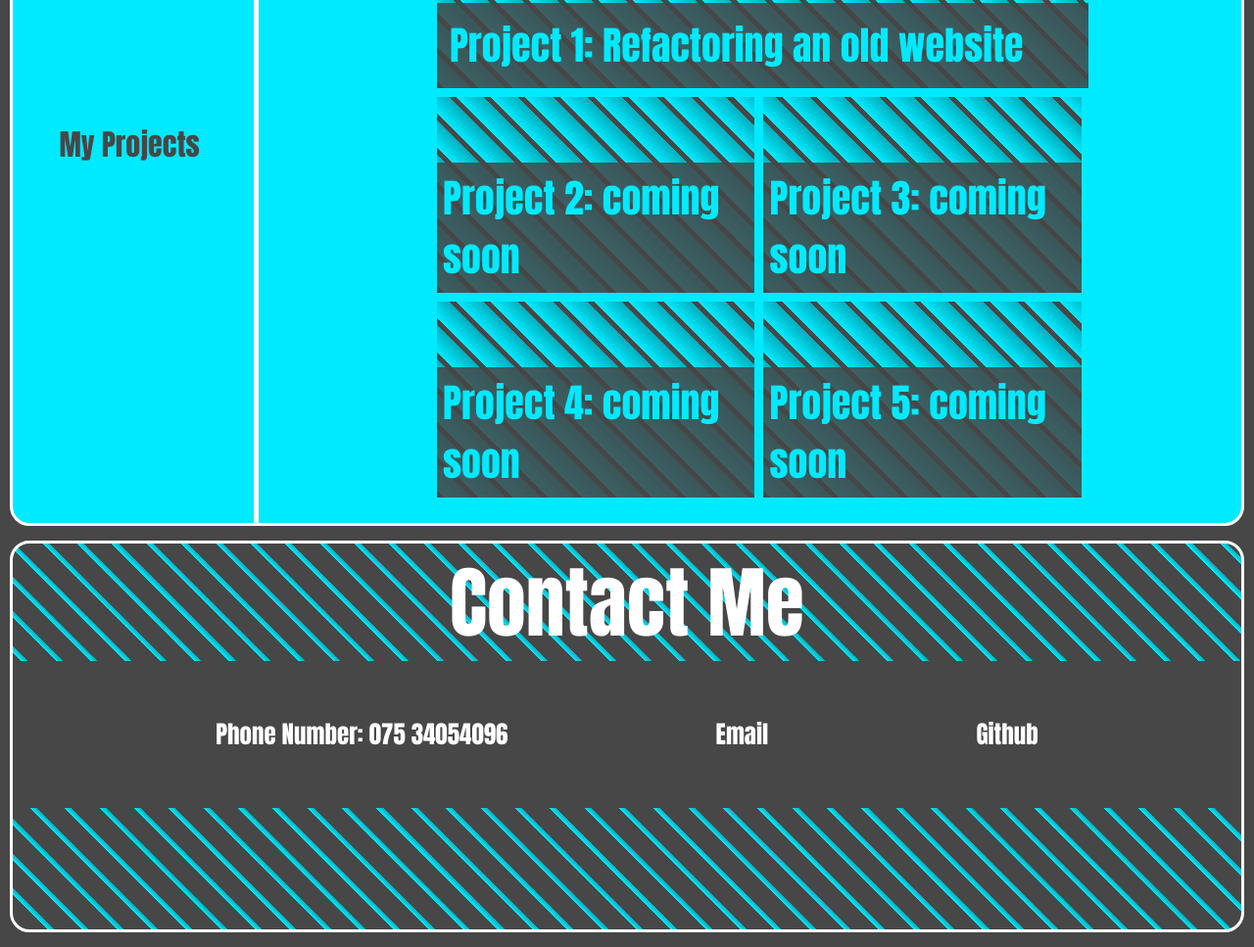
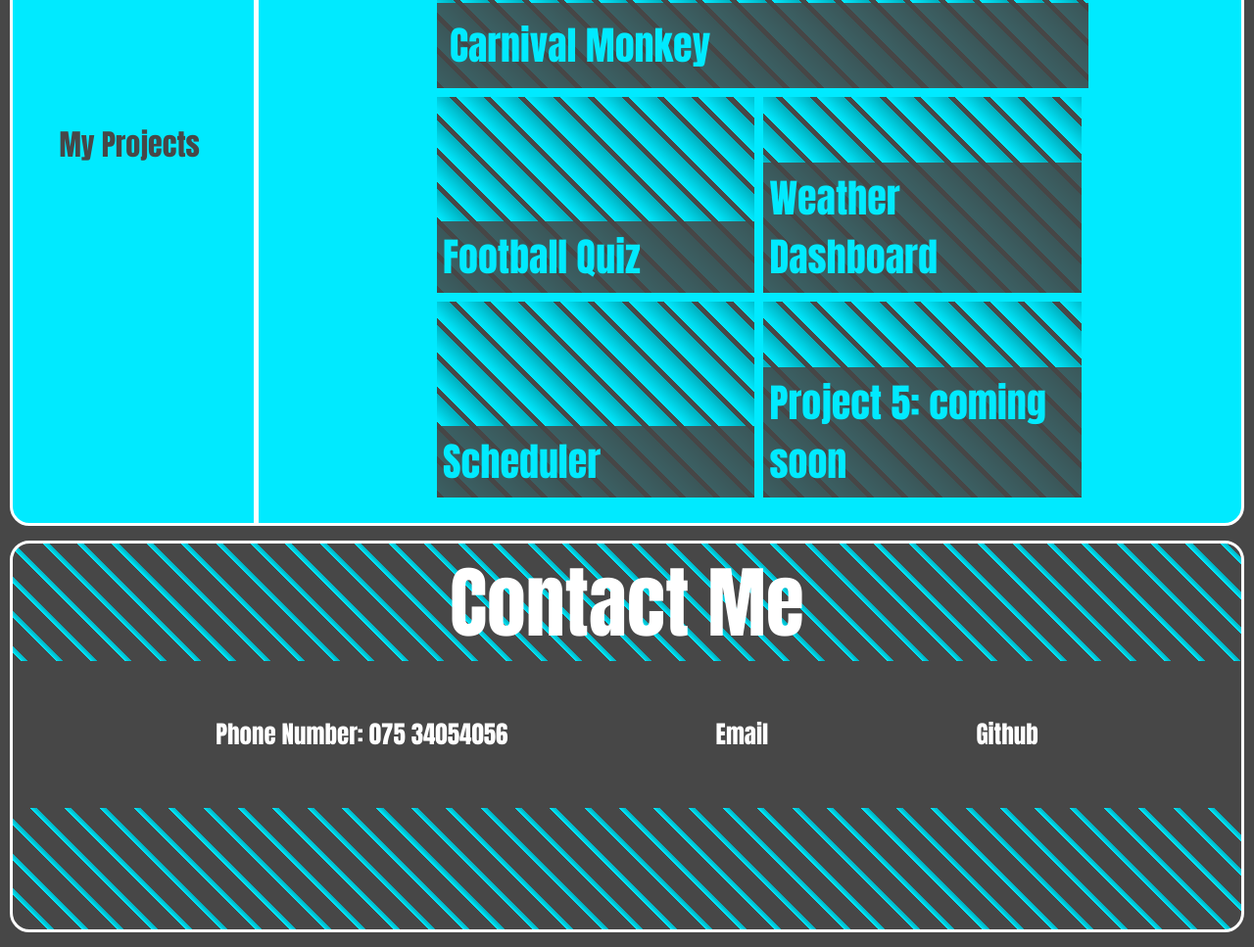
Before and after one commit to Ali-mo12002/week-2-challenge, a plain HTML site: page index.html in a window 1280 px wide. Shown: the part 1186-2153 px from the top of the page at 98% size. Drawn offline with Linux system fonts and the light colour scheme; files that its build step writes are made by us from their sources.

Commit message:
updated with new projects

```diff
--- a/assets/style.css
+++ b/assets/style.css
@@ -34,6 +34,7 @@ a:hover{
     text-decoration: underline 3px;
     border: 2px solid white;
 }
+
 
 #bg-pattern{
 
--- a/index.html
+++ b/index.html
@@ -29,7 +29,7 @@
         <section id="about" >
                 <h3 class="sectionheadings">About me</h3>
                 <section class="line"></section>
-                <p id="p-about">My name is Ali Mohamed Ali and i am an aspiring developer. I am currently taking part of a bootcamp for coding and am learning about web development. By the end of this bootcamp i should be a competent developer with many skills.</p>
+                <p id="p-about">My name is Ali Mohamed Ali and i am an aspiring developer. I have taken part of a bootcamp for coding and am learning about web development. i have many projects that i have created, one of which was a project which i created with two fellow students. </p>
         </section>
         <section id="project-section" >
             <section id="project-heading">
@@ -39,22 +39,22 @@
             <section id="project">
                 <section id="project-1">
                         <section class="proj-desc">
-                            <a href="https://ali-mo12002.github.io/week-1-challenge/" target="_blank" class="links">Project 1: Refactoring an old website</a>
+                            <a href="https://lwse13.github.io/Carnival-Monkey/" target="_blank" class="links">Carnival Monkey</a>
                         </section>
                     </section>
                 <section class="projects-234">
                         <section class="proj-desc">
-                            <a href="#" target="_blank" class="links">Project 2: coming soon</a>
+                            <a href="https://ali-mo12002.github.io/week-4-challenge/" target="_blank" class="links">Football Quiz</a>
                         </section>
                 </section>
                 <section class="projects-234">
                     <section class="proj-desc">
-                        <a href="#" target="_blank" class="links">Project 3: coming soon</a>
+                        <a href="https://ali-mo12002.github.io/weather-dashboard-new/" target="_blank" class="links">Weather Dashboard</a>
                     </section>
                 </section>
                 <section class="projects-234">
                     <section class="proj-desc">
-                        <a href="#" target="_blank" class="links">Project 4: coming soon</a>
+                        <a href="https://ali-mo12002.github.io/work-day-scheduler/" target="_blank" class="links">Scheduler</a>
                     </section>
                 </section>
                 <section class="projects-234">
@@ -68,7 +68,7 @@
         <section id="contact">
             <h2 id="contactme">Contact Me</h2>
             <section id="contactsection">
-            <h4>Phone Number: 075 34054096</h4>
+            <h4>Phone Number: 075 34054056</h4>
             <a href="mailto:iodk123@outlook.com" class="contact-link">Email</a>
             <a href="https://github.com/Ali-mo12002" class="contact-link" target="_blank">Github</a>
         </section>
```
Also changed, not shown: 2 other files.
